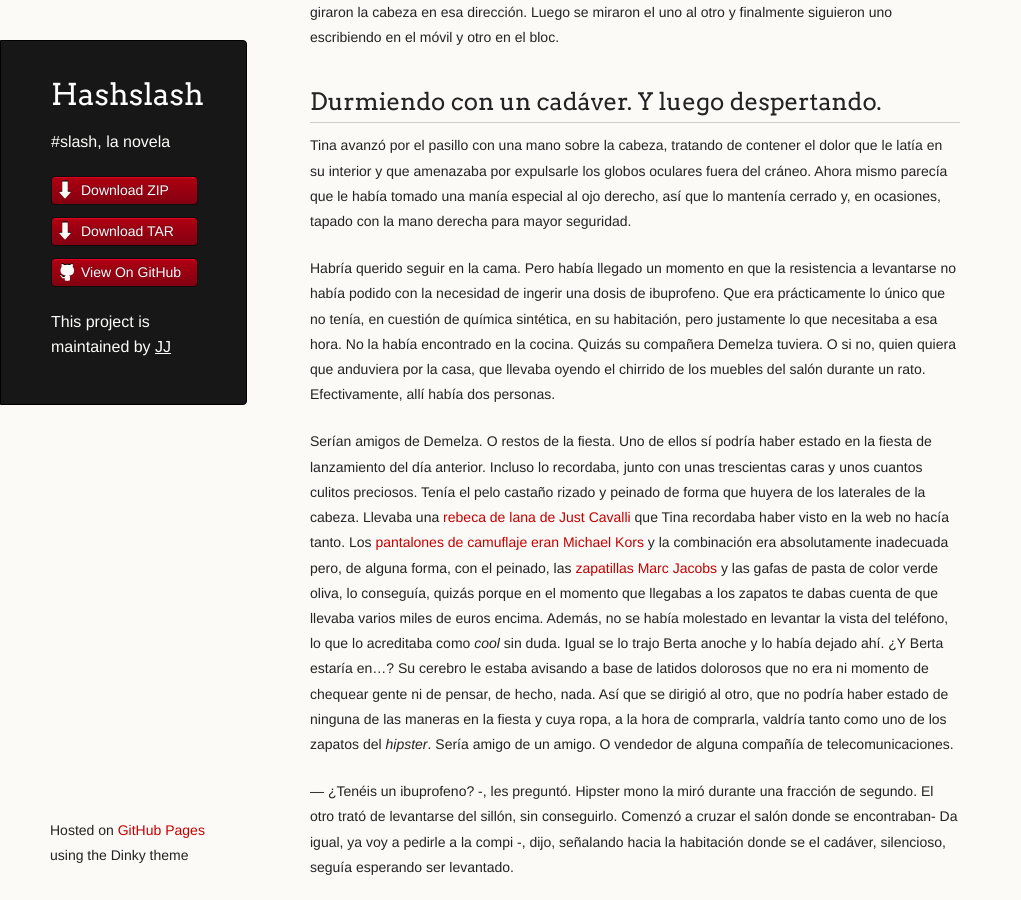
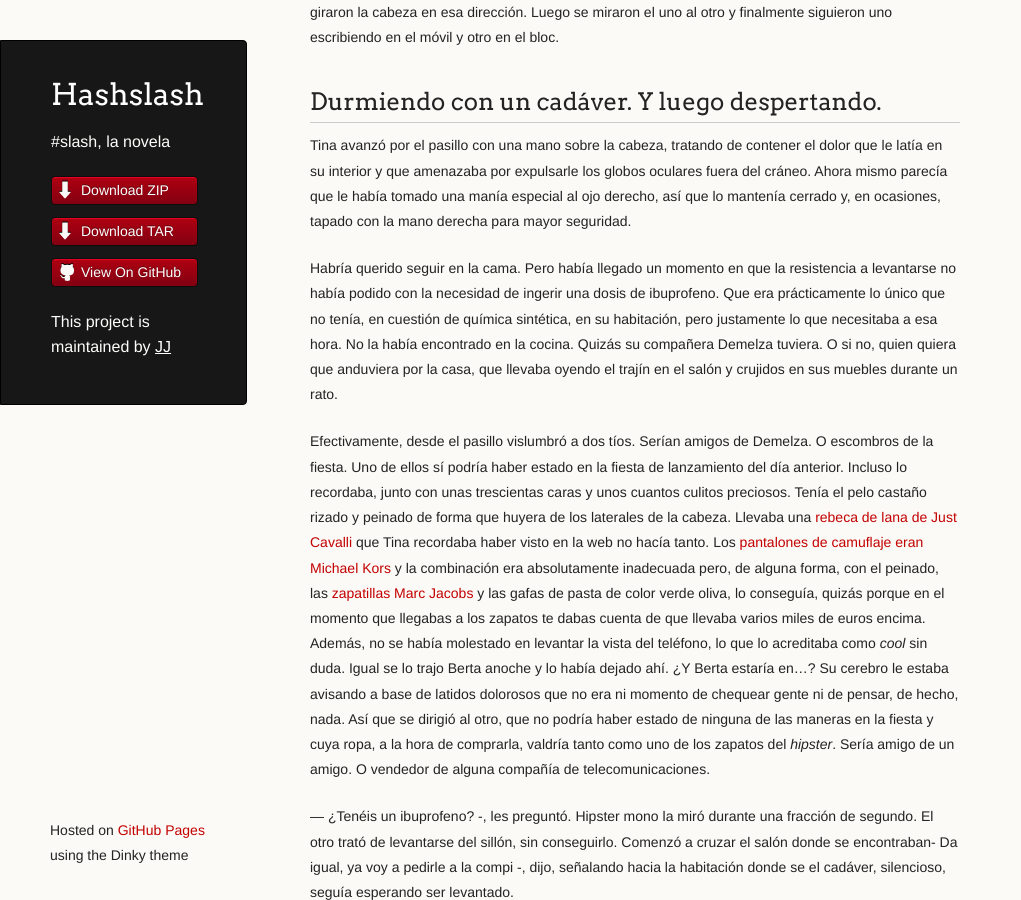
Before and after one commit to JJ/HashSlash, a Jekyll site: the page built from texto/HashSlash.md, in a window 1280 px wide and 900 px high, scrolled down 5454 px. Shown: the whole window, without its empty margins (0-1021 px from the left). Built offline with Jekyll 4.4.1, drawn with Linux system fonts in a browser that asks for light colours.

Commit message:
Sync texto/HashSlash.md from master to gh-pages

```diff
--- a/texto/HashSlash.md
+++ b/texto/HashSlash.md
@@ -305,10 +305,9 @@ en su habitación, pero justamente lo que necesitaba a esa hora.
 No la
 había encontrado en la cocina. Quizás su compañera Demelza tuviera. O
 si no, quien quiera que anduviera por la casa, que llevaba oyendo el
-chirrido de los muebles del salón durante un rato. Efectivamente, allí
-había dos personas.
-
-Serían amigos de Demelza. O restos de la fiesta. Uno de ellos sí podría haber estado en la fiesta de lanzamiento del día anterior. Incluso lo
+trajín en el salón y crujidos en sus muebles durante un rato.
+
+Efectivamente, desde el pasillo vislumbró a dos tíos. Serían amigos de Demelza. O escombros de la fiesta. Uno de ellos sí podría haber estado en la fiesta de lanzamiento del día anterior. Incluso lo
 recordaba, junto con unas trescientas caras y unos cuantos culitos preciosos. Tenía el pelo
 castaño rizado y peinado de forma que huyera de los laterales de la
 cabeza. Llevaba una
```
